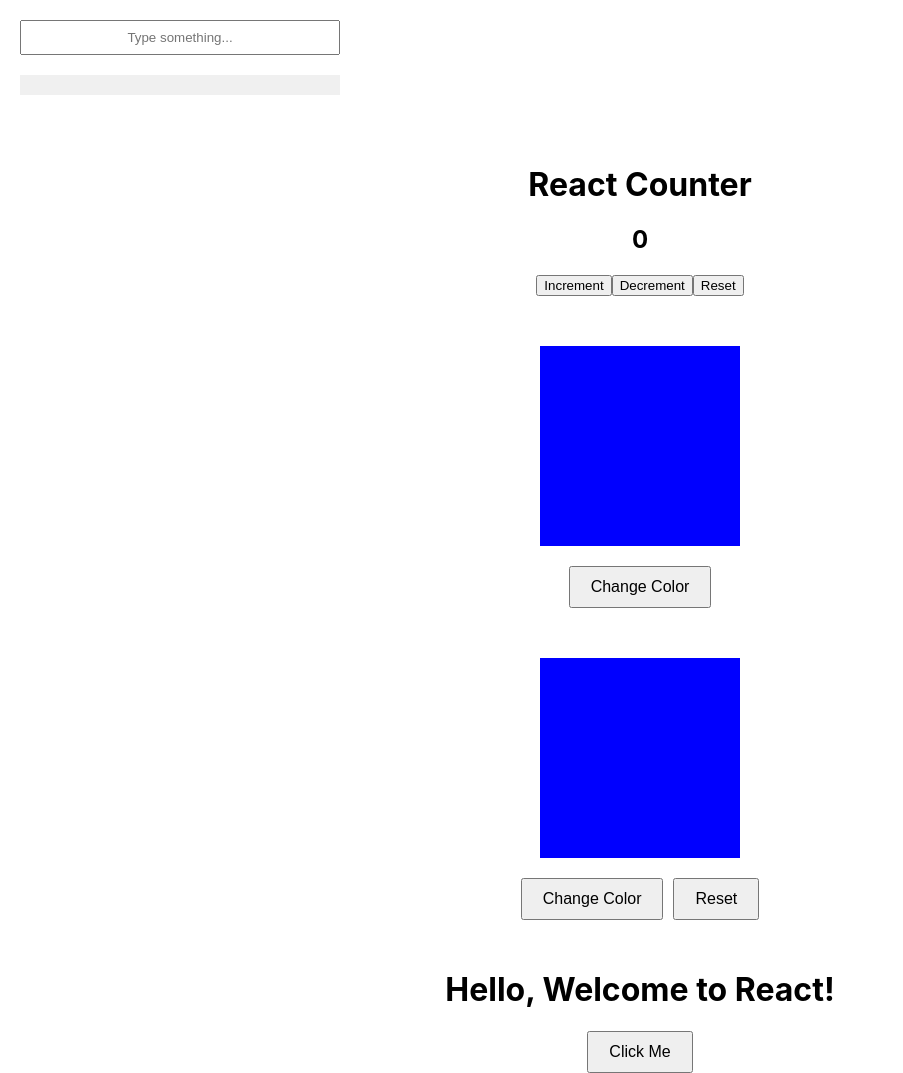
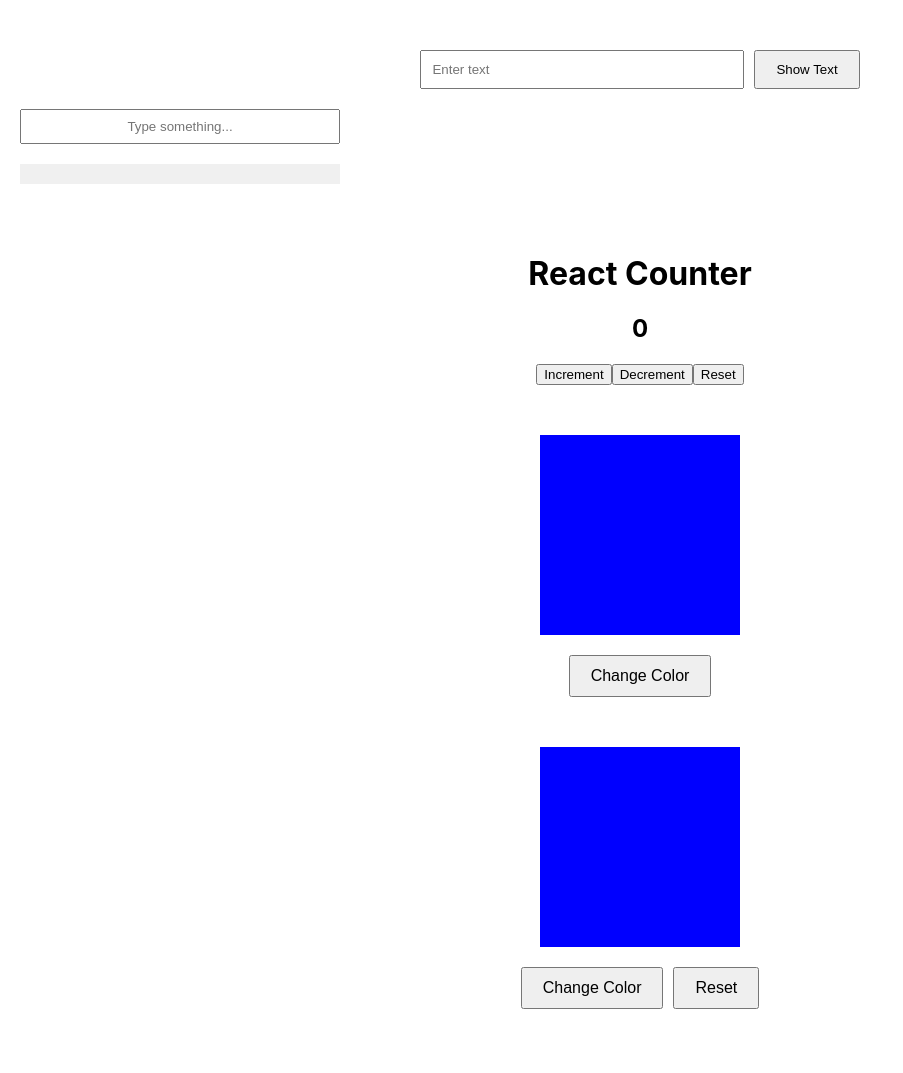
Before and after one commit to NimraQasim/React-app, a React (Create React App) app: page / in a window 1280 px wide. Shown: the whole page, without its empty margins (0-903 px from the left). After the commit the page ends 1009 px from the top, so only its background shows below. Built offline with nearby package versions, Linux system fonts and the light colour scheme.

Commit message:
created a input

```diff
--- a/src/App.js
+++ b/src/App.js
@@ -8,11 +8,11 @@ import Input from "./Input";
 const App = () => {
   return (
     <div>
+         <ClickButton/>
        <Input/>
       <Counter />
       <BoxButton />
        <ColorChangingBox/>
-       <ClickButton/>
     </div>
   );
 };
--- a/src/BoxButton.js
+++ b/src/BoxButton.js
@@ -10,7 +10,6 @@ const ColorChangingBox = () => {
 
   return (
     <div style={{ textAlign: 'center', marginTop: '50px' }}>
-
       <div
         style={{
           width: '200px',
--- a/src/ClickButton.js
+++ b/src/ClickButton.js
@@ -1,20 +1,66 @@
-import React, { useState } from 'react';
+// import React, { useState } from 'react';
 
-function ClickButton() {
-  const [message, setMessage] = useState('Hello, Welcome to React!');
+// function ClickButton() {
+//   const [message, setMessage] = useState('Hello, Welcome to React!');
 
-  const changeMessage = () => {
-    setMessage('You have clicked the button!');
+//   const changeMessage = () => {
+//     setMessage('You have clicked the button!');
+//   };
+
+//   return (
+//     <div style={{ textAlign: 'center', marginTop: '50px' }}>
+//       <h1>{message}</h1>
+//       <button onClick={changeMessage} style={{ padding: '10px 20px', fontSize: '16px' }}>
+//         Click Me
+//       </button>
+//     </div>
+//   );
+// }
+
+// export default ClickButton;
+import React, { useState } from "react";
+
+function DisplayInputText() {
+  const [inputText, setInputText] = useState("");
+  const [outputText, setOutputText] = useState("");
+
+  const handleInputChange = (e) => {
+    setInputText(e.target.value);
+  };
+
+  const handleButtonClick = () => {
+    setOutputText(inputText);
   };
 
   return (
-    <div style={{ textAlign: 'center', marginTop: '50px' }}>
-      <h1>{message}</h1>
-      <button onClick={changeMessage} style={{ padding: '10px 20px', fontSize: '16px' }}>
-        Click Me
+    <div style={{ textAlign: "center", marginTop: "50px" }}>
+      <input
+        type="text"
+        value={inputText}
+        onChange={handleInputChange}
+        placeholder="Enter text"
+        style={{
+          padding: "10px",
+          marginRight: "10px",
+          width: "300px",
+        }}
+      />
+      <button
+        onClick={handleButtonClick}
+        style={{
+          padding: "10px 20px",
+          cursor: "pointer",
+        }}
+      >
+        Show Text
       </button>
+      {outputText && (
+        <p style={{ marginTop: "20px",  }}>
+          {outputText}
+        </p>
+      )}
     </div>
   );
 }
 
-export default ClickButton;
+export default DisplayInputText;
```
